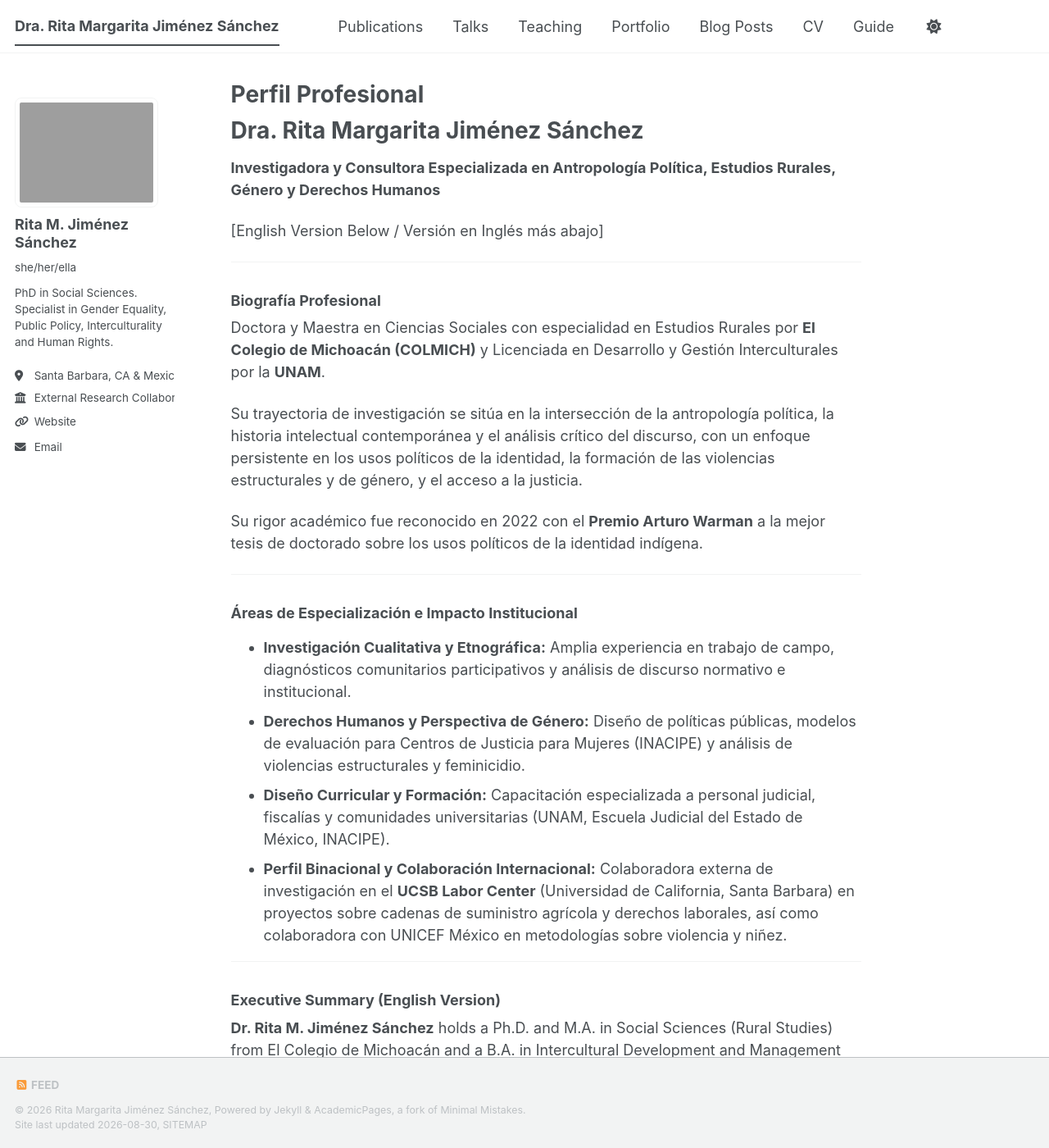
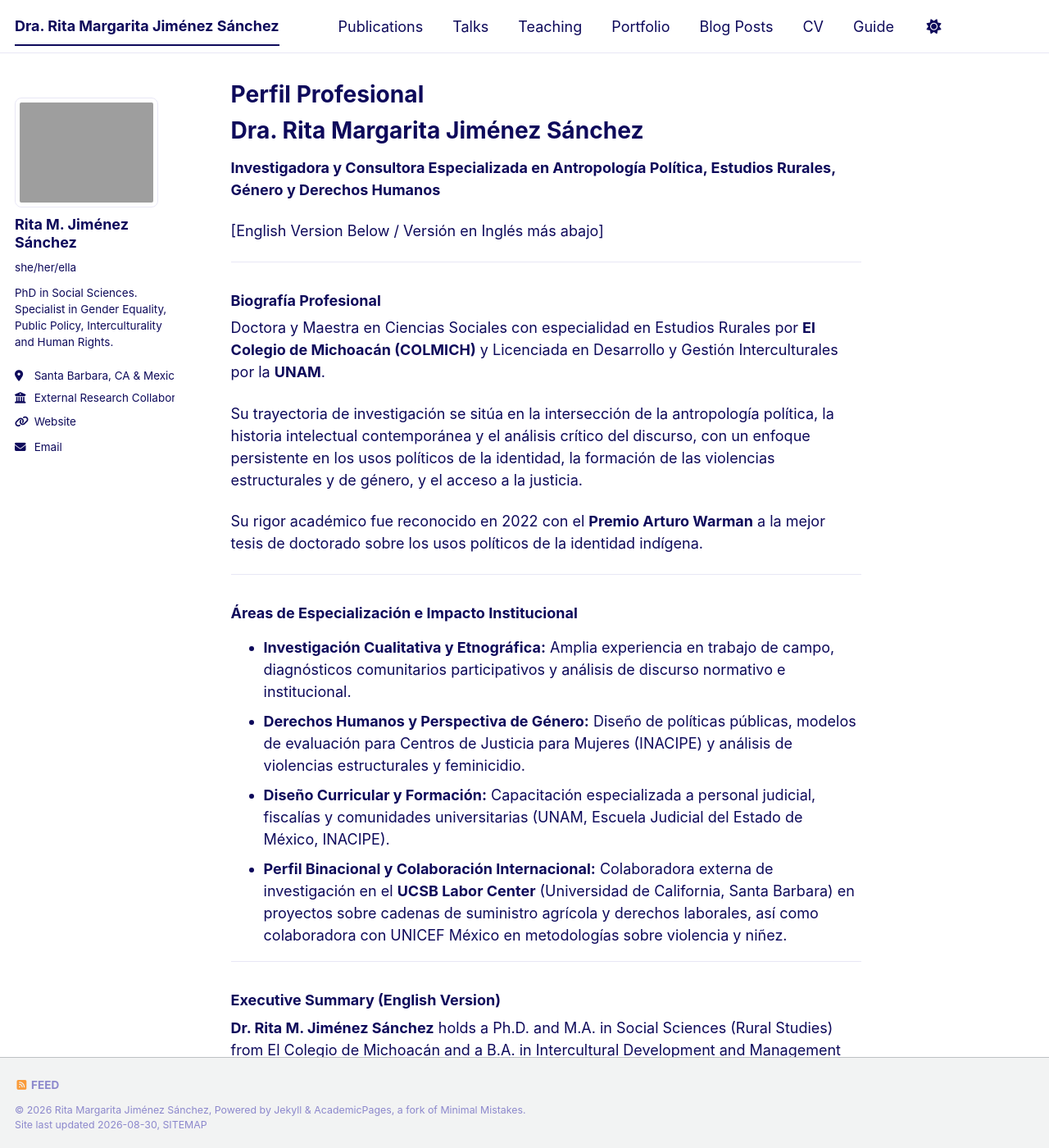
Before and after one commit to RitaJisa/RitaJisa.github.io, a Jekyll site: the page built from _pages/about.md, in a window 1280 px wide and 1400 px high. Shown: the whole window at 82% size. Built offline with Jekyll 4.4.1, drawn with Linux system fonts in a browser that asks for light colours; a style sheet for code colours, icons or effects is not loaded.

Commit message:
Update _default_light.scss
cambio otro color

```diff
--- a/_sass/theme/_default_light.scss
+++ b/_sass/theme/_default_light.scss
@@ -3,7 +3,7 @@
     ========================================================================== */
 /* Color codes used for the theme */
 $primary-color              : #981191;
-$gray                       : #7a8288;
+$gray                       : #181198;
 $dark-gray                  : mix(#000, $gray, 40%);
 $darker-gray                : mix(#000, $gray, 60%);
 $light-gray                 : mix(#fff, $gray, 50%);
```
